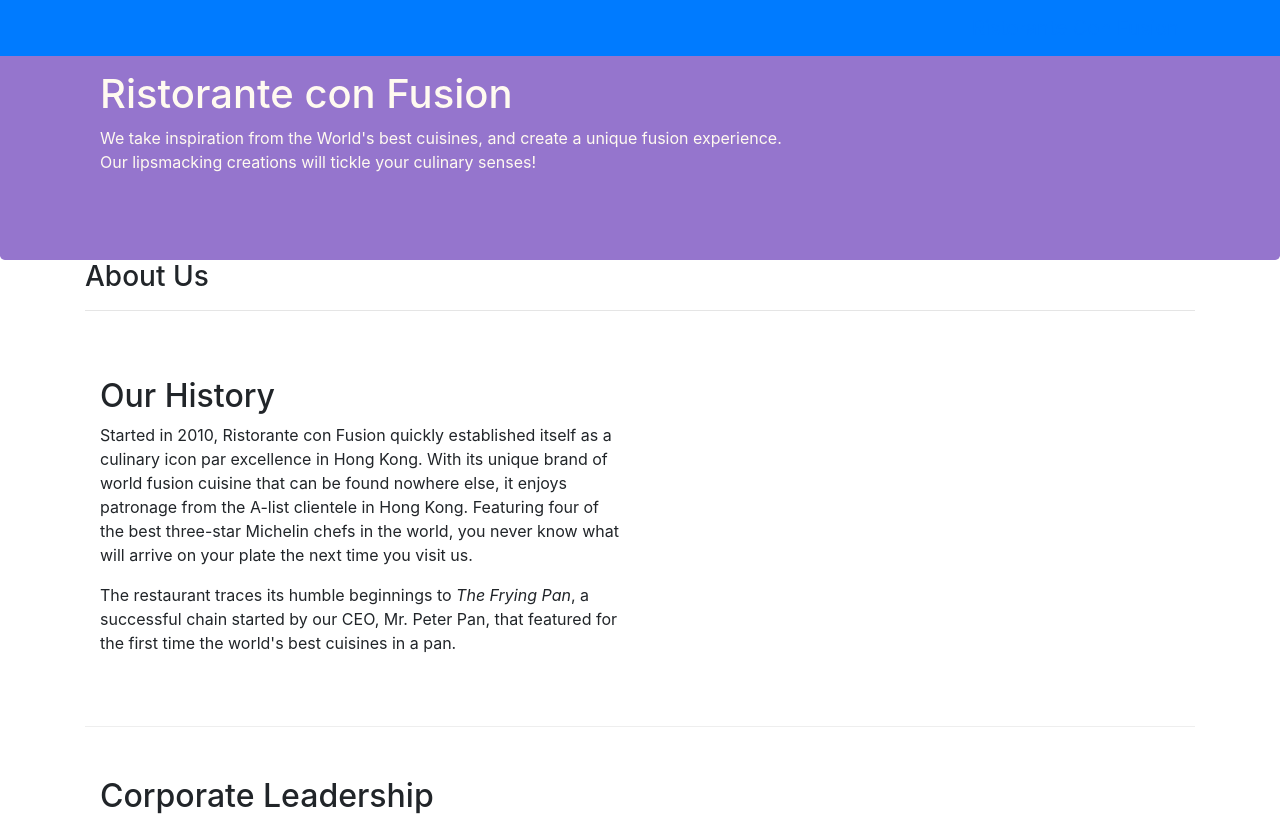
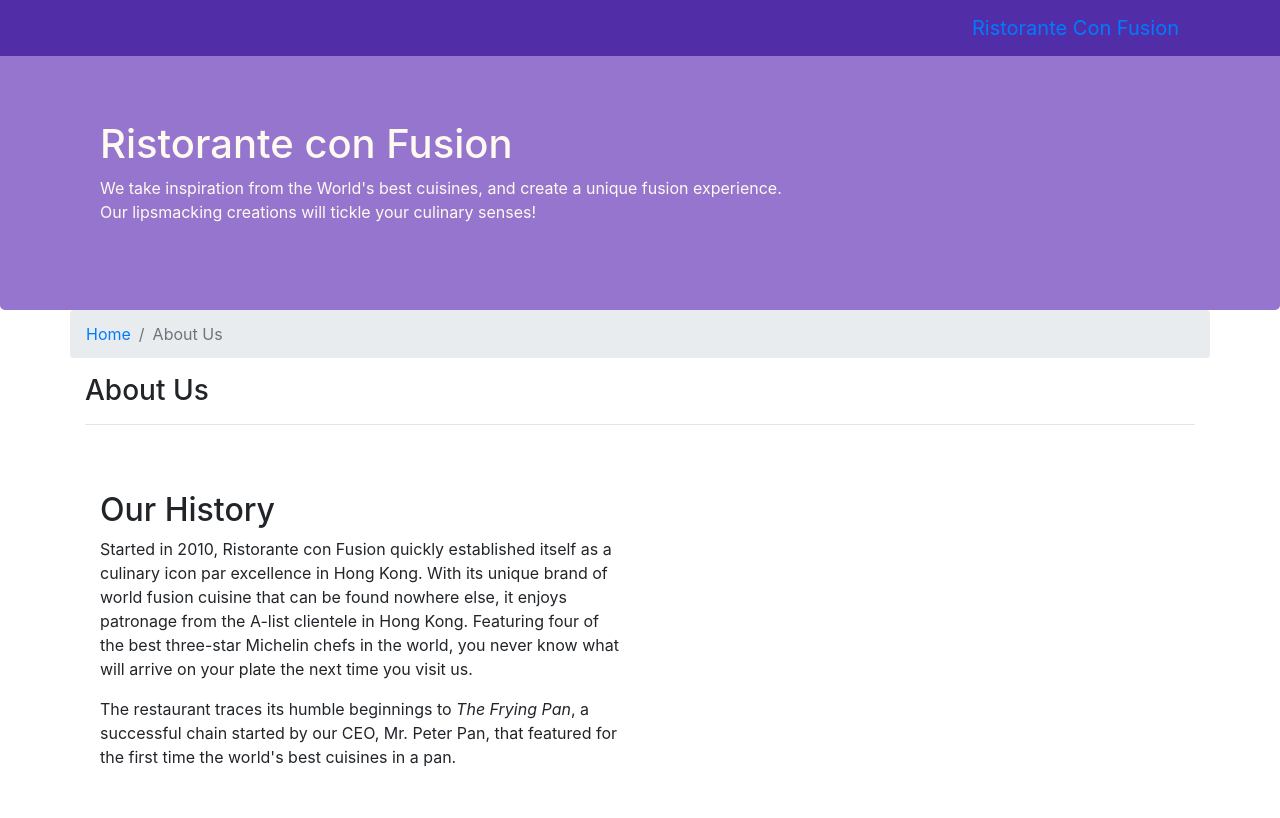
Before and after one commit to ceballos1019/confusion2, a website: page aboutus.html in a window 1280 px wide. Shown: the top 818 px of the page. Drawn offline with nearby package versions, Linux system fonts and the light colour scheme.

Commit message:
Changed color to the navigation bar. Added breadcrumb component

```diff
--- a/aboutus.html
+++ b/aboutus.html
@@ -14,7 +14,7 @@
 </head>
 
 <body>
-  <nav class="navbar navbar-inverse navbar-toggleable-sm bg-primary fixed-top">
+  <nav class="navbar navbar-inverse navbar-toggleable-sm fixed-top">
     <div class="container">
       <button class="navbar-toggler" type="button" data-toggle="collapse" data-target="#navbar">
         <span class="navbar-toggler-icon"></span>
@@ -46,7 +46,11 @@
 
   <div class="container">
     <div class="row">
-      <div class="col">
+      <ol class="col-12 breadcrumb">
+        <li class="breadcrumb-item"><a href="./index.html">Home</a></li>
+        <li class="breadcrumb-item active">About Us</li>
+      </ol>
+      <div class="col-12">
         <h3>About Us</h3>
         <hr>
       </div>
--- a/css/styles.css
+++ b/css/styles.css
@@ -1,3 +1,8 @@
+body {
+  padding: 50px 0px;
+  z-index: 0;
+}
+
 .row-header {
   margin: 0px auto;
   padding: 0px auto;
@@ -28,3 +33,7 @@ address {
   margin:0;
   color: #0F0F0F;
 }
+
+.navbar-inverse {
+  background-color: #512DA8;
+}
```
Also changed, not shown: index.html (+1 -1 lines).
